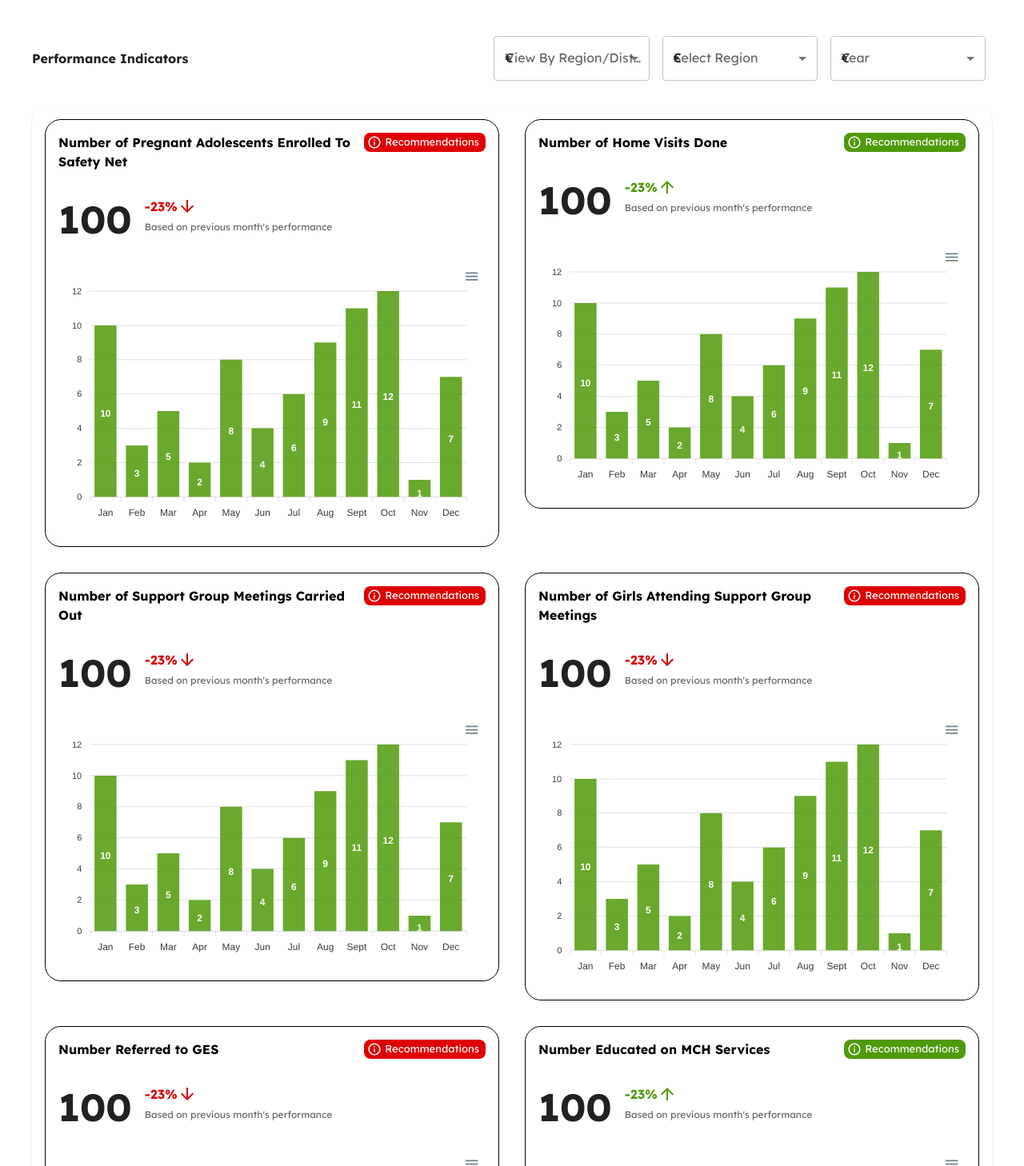
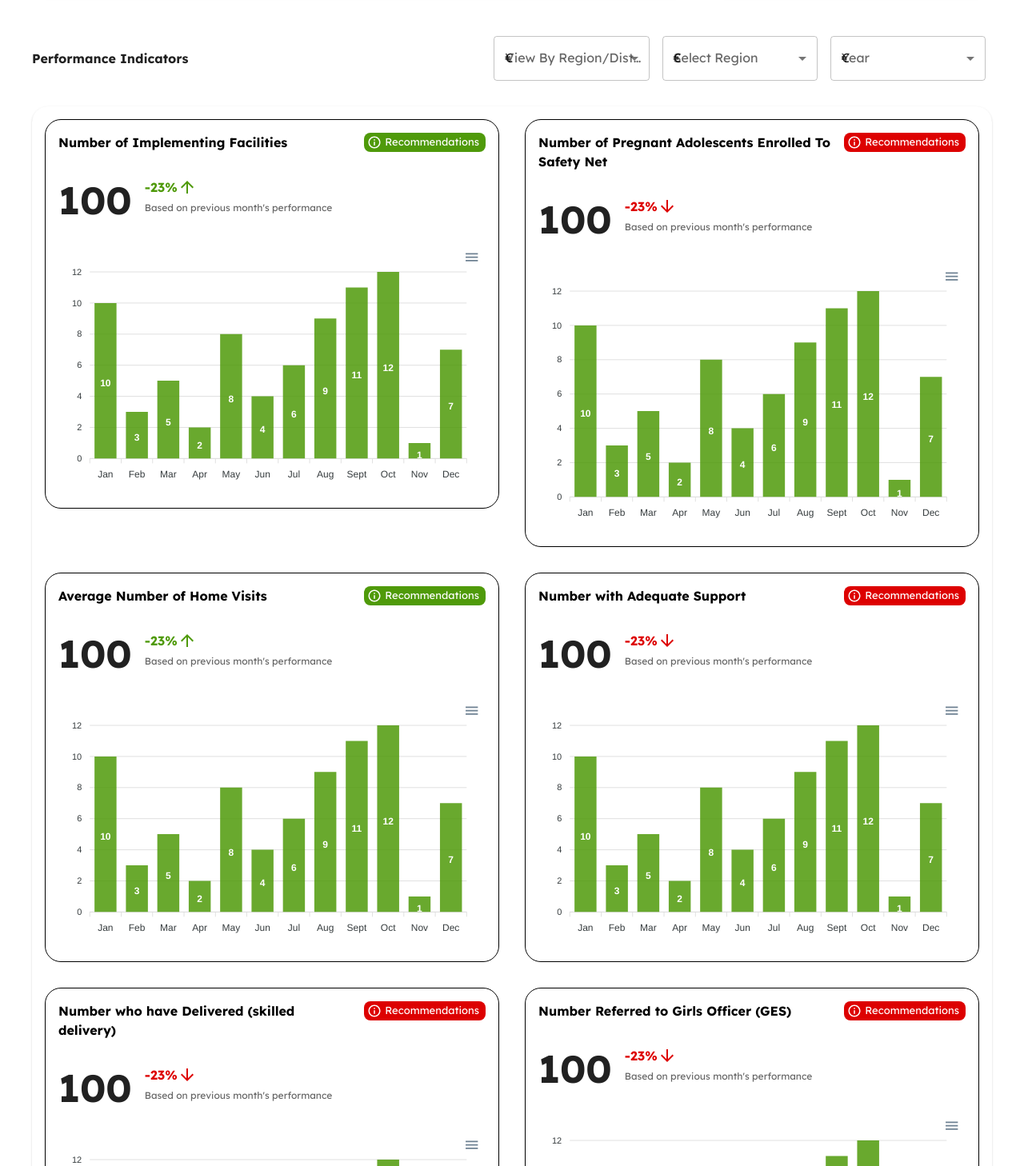
Before and after one commit to Grayforever/ghs-snp, a React (Vite) app: page /data-view in a window 1280 px wide. Shown: the part 532-1990 px from the top of the page at 80% size. Built offline with nearby package versions, Linux system fonts and the light colour scheme.

Commit message:
typescript errors resolution

```diff
--- a/src/assets/svg/safety_net.tsx
+++ b/src/assets/svg/safety_net.tsx
@@ -1,4 +1,3 @@
-import * as React from "react";
 import SvgIcon from "@mui/material/SvgIcon";
 
 export default function SafetyNet() {
--- a/src/components/card.tsx
+++ b/src/components/card.tsx
@@ -1,15 +1,9 @@
 import { motion } from "framer-motion";
-import {
-  Grid,
-  Theme,
-  Typography,
-  useMediaQuery,
-  useTheme,
-} from "@mui/material";
+import { Grid, Typography, useMediaQuery, useTheme } from "@mui/material";
 import { makeStyles } from "@mui/styles";
 import { ReactNode, useState } from "react";
 
-const useStyles = makeStyles((theme: Theme) => ({
+const useStyles = makeStyles(() => ({
   card: {
     width: "100%",
     borderBottom: "8px solid #4F9A21",
--- a/src/pages/data-views/bubbleChart.tsx
+++ b/src/pages/data-views/bubbleChart.tsx
@@ -1,6 +1,6 @@
 import { useEffect, useRef } from "react";
 import * as d3 from "d3";
-import { Stack, Typography } from "@mui/material";
+import { Box, Stack, Typography } from "@mui/material";
 import { makeStyles } from "@mui/styles";
 
 interface BubbleData {
@@ -64,12 +64,25 @@ const BubbleChart: React.FC = () => {
   const chartRef = useRef<SVGSVGElement | null>(null);
   const classes = useStyles();
 
+  const handleClick = function (this: SVGGElement) {
+    const clickedBubble = d3.select(this);
+    const isClicked = clickedBubble.attr("data-clicked") === "true";
+
+    clickedBubble.attr("data-clicked", !isClicked);
+    clickedBubble
+      .select("circle")
+      .attr("stroke", isClicked ? "none" : "#707070")
+      .attr("strokeWidth", isClicked ? 0 : 10);
+  };
+
   useEffect(() => {
     const width = 500;
     const height = 500;
 
     const pack = d3.pack<BubbleData>().size([width, height]).padding(40);
 
+    // eslint-disable-next-line @typescript-eslint/ban-ts-comment
+    //@ts-ignore
     const root = pack(d3.hierarchy({ children: data }).sum((d) => d.r * 2));
 
     const simulation = d3
@@ -80,7 +93,7 @@ const BubbleChart: React.FC = () => {
       .force(
         "collision",
         d3
-          .forceCollide()
+          .forceCollide<d3.HierarchyCircularNode<BubbleData>>()
           .radius((d) => d.r + 2)
           .strength(0.2)
       );
@@ -133,17 +146,6 @@ const BubbleChart: React.FC = () => {
       .text((d) => d)
       .attr("font-size", "0.6em");
 
-    function handleClick() {
-      const clickedBubble = d3.select(this);
-      const isClicked = clickedBubble.attr("data-clicked") === "true";
-
-      clickedBubble.attr("data-clicked", !isClicked);
-      clickedBubble
-        .select("circle")
-        .attr("stroke", isClicked ? "none" : "#707070")
-        .attr("stroke-width", isClicked ? 0 : 10);
-    }
-
     simulation.on("tick", () => {
       leaf.attr("transform", (d) => `translate(${d.x + 1},${d.y + 1})`);
     });
@@ -157,16 +159,16 @@ const BubbleChart: React.FC = () => {
     <Stack>
       <svg ref={chartRef}></svg>
       <Stack direction={"row"} spacing={2} alignItems={"center"}>
-        {data.map((item, index) => (
-          <div key={index} className={classes.colorLegendItem}>
-            <div
+        {data.map((item) => (
+          <Box key={item.subTitle} className={classes.colorLegendItem}>
+            <Box
               className={classes.colorLegendBullet}
               style={{ backgroundColor: item.bgColor }}
             />
             <Typography variant="caption" fontWeight={"bold"}>
               {item.position}
             </Typography>
-          </div>
+          </Box>
         ))}
       </Stack>
     </Stack>
--- a/src/pages/data-views/index.tsx
+++ b/src/pages/data-views/index.tsx
@@ -191,6 +191,11 @@ const DataViews = () => {
       <Card sx={{ borderRadius: 5 }}>
         <CardContent>
           <Grid container spacing={4}>
+          <Grid item xs={12} md={6}>
+              <ChartCard
+                title={"Number of Implementing Facilities"}
+              />
+            </Grid>
             <Grid item xs={12} md={6}>
               <ChartCard
                 error
@@ -198,25 +203,28 @@ const DataViews = () => {
               />
             </Grid>
             <Grid item xs={12} md={6}>
-              <ChartCard title={"Number of Home Visits Done"} />
+              <ChartCard title={"Average Number of Home Visits"} />
             </Grid>
             <Grid item xs={12} md={6}>
               <ChartCard
                 error
-                title={"Number of Support Group Meetings Carried Out"}
+                title={"Number with Adequate Support"}
               />
             </Grid>
             <Grid item xs={12} md={6}>
               <ChartCard
                 error
-                title={"Number of Girls Attending Support Group Meetings"}
+                title={"Number who have Delivered (skilled delivery)"}
               />
             </Grid>
             <Grid item xs={12} md={6}>
-              <ChartCard error title={"Number Referred to GES"} />
+              <ChartCard error title={"Number Referred to Girls Officer (GES)"} />
             </Grid>
             <Grid item xs={12} md={6}>
-              <ChartCard title={"Number Educated on MCH Services"} />
+              <ChartCard title={"Number Referred to DoVVSU"} />
+            </Grid>
+            <Grid item xs={12} md={6}>
+              <ChartCard title={"Number who have Accepted Postpartum Family Planning"} />
             </Grid>
           </Grid>
         </CardContent>
--- a/src/pages/home/leaderCard.tsx
+++ b/src/pages/home/leaderCard.tsx
@@ -1,8 +1,4 @@
-import { Card, CardContent, Typography, Stack, Theme } from "@mui/material";
-import { makeStyles } from "@mui/styles";
-const useStyles = makeStyles((theme: Theme) => ({
-  container: {},
-}));
+import { Card, CardContent, Typography, Stack } from "@mui/material";
 
 const positionMe = {
   position: "relative",
@@ -16,7 +12,6 @@ type LeaderCardTypes = {
   sup?: string;
 };
 const LeaderCard = (props: LeaderCardTypes) => {
-  const classes = useStyles();
   return (
     <Card
       sx={{
--- a/src/pages/regional/index.tsx
+++ b/src/pages/regional/index.tsx
@@ -91,7 +91,7 @@ const Regional: React.FC<RegionalProps> = ({
           </Card>
         )}
 
-        {/* <CustomTable data={sampleData} /> */}
+        <CustomTable data={sampleData} />
       </Stack>
     </Box>
   );
--- a/src/pages/regional/regionalHook.ts
+++ b/src/pages/regional/regionalHook.ts
@@ -71,7 +71,7 @@ const RegionalHook = () => {
   const [active, setActive] = React.useState<string>("");
 
   const handleChange = (
-    event: React.MouseEvent<HTMLElement>,
+    _: React.MouseEvent<HTMLElement>,
     newAlignment: string
   ) => {
     setActive(newAlignment);
```
